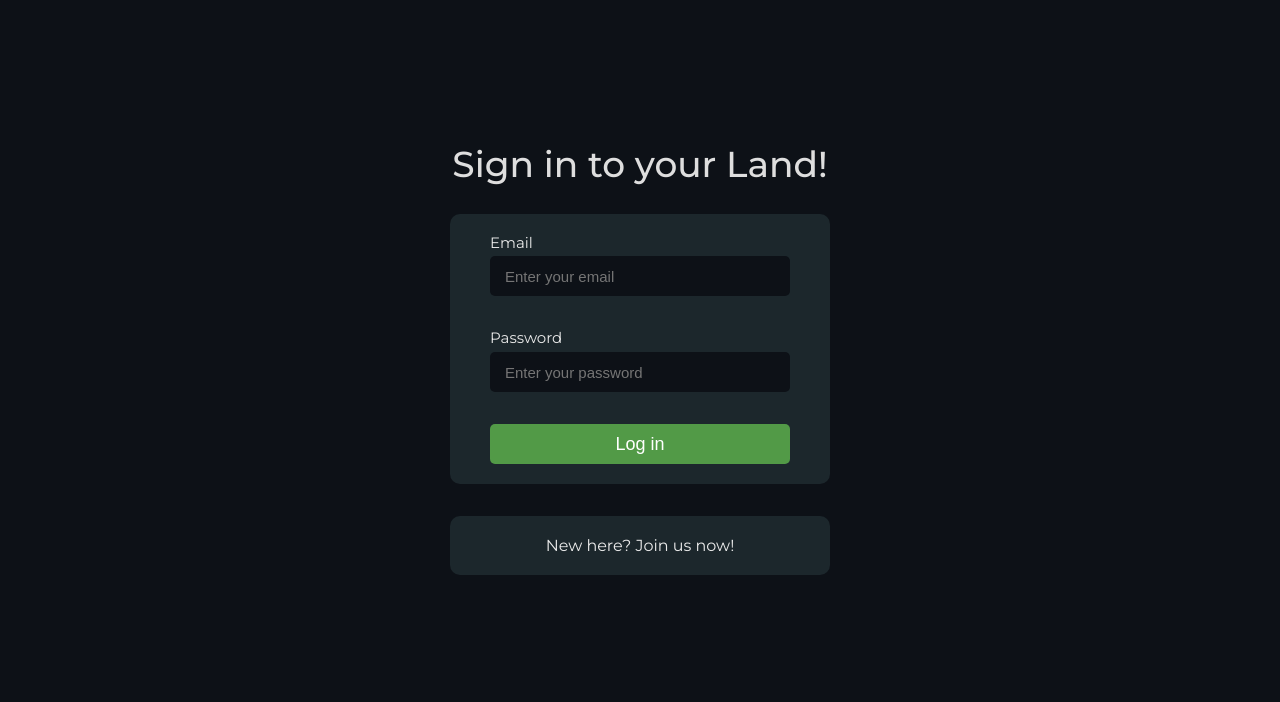
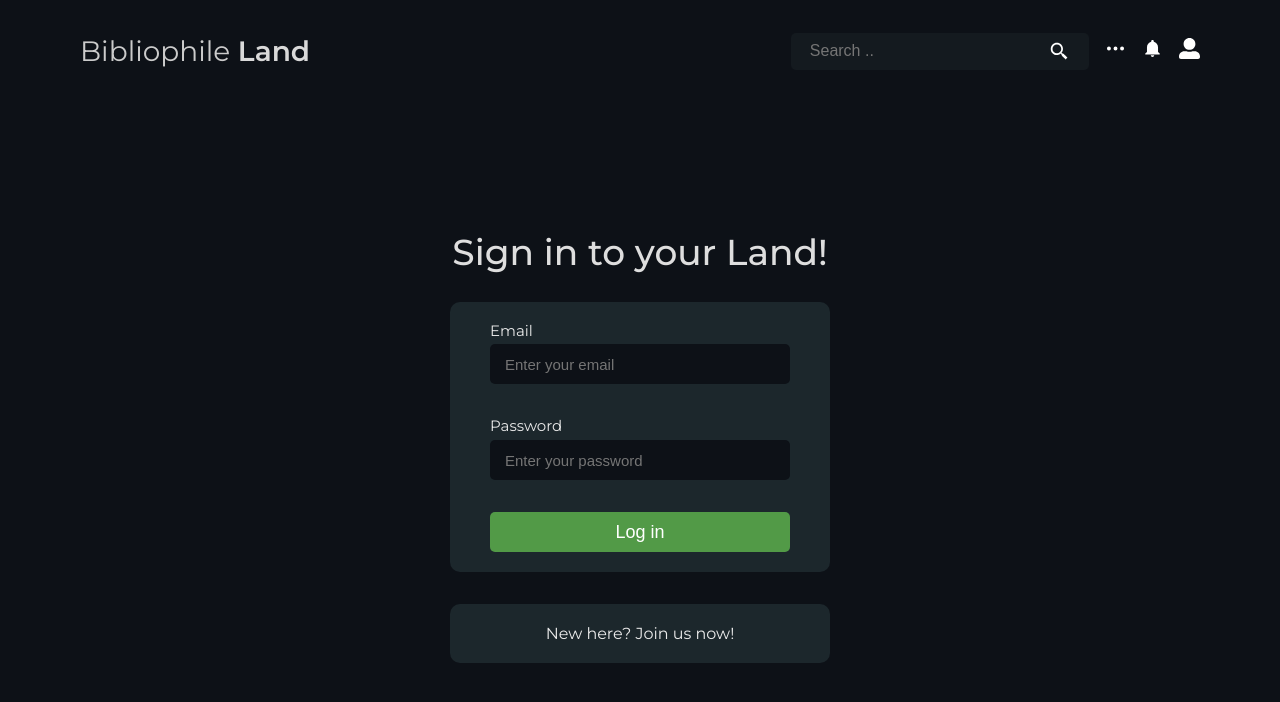
Before and after one commit to Jonas56/bibliophile-land, a React (Create React App) app in the folder client/: page /login in a window 1280 px wide. Shown: the top 702 px of the page. Built offline with nearby package versions, Linux system fonts and the light colour scheme.

Commit message:
show navbar after login/signup

```diff
--- a/client/src/components/Layout.js
+++ b/client/src/components/Layout.js
@@ -15,7 +15,7 @@ const Layout = (props) => {
 
   return (
     <>
-      {!isLogin ? <Navbar /> : ""}
+      {(!isLogin || !navigate.pathname.includes('login') || !navigate.pathname.includes('signup')) ? <Navbar /> : ""}
       <Container>{props.children}</Container>
     </>
   )
```
